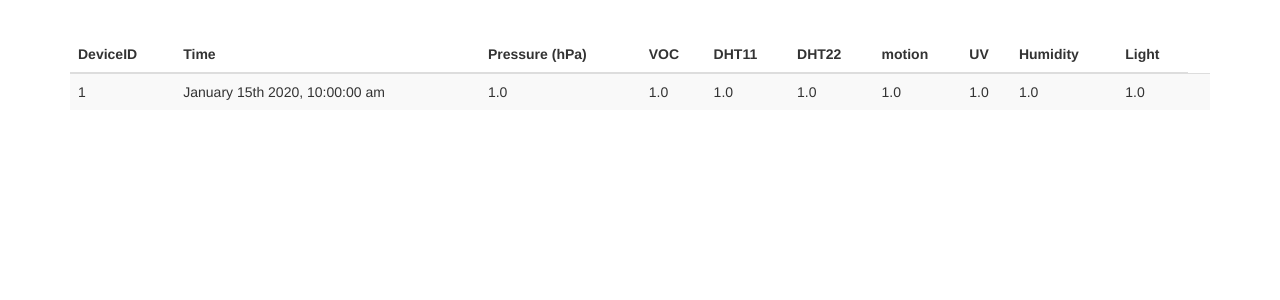
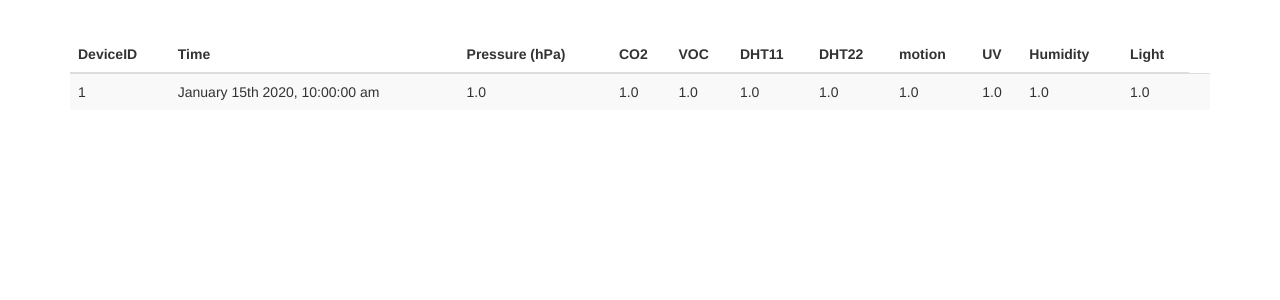
Before and after one commit to LucasAmos/Masters-project, a Flask app: page / in a window 1280 px wide. Shown: the part 52-352 px from the top of the page. Run offline with Flask 2, Linux system fonts and the light colour scheme; tables that the repository leaves empty hold one stand-in row (values such as "Sample post"); some libraries are stand-ins or nearby versions.

Commit message:
added co2 logging

```diff
--- a/sensors/models.py
+++ b/sensors/models.py
@@ -20,6 +20,7 @@ class Sensordata(db.Model):
     uv = db.Column(db.Float)
     motion = db.Column(db.Float)
     light = db.Column(db.Float)
+    co2 = db.Column(db.Float)
 
 
 
--- a/sensors/schemas.py
+++ b/sensors/schemas.py
@@ -6,6 +6,7 @@ ma = Marshmallow()
 
 class SensordataSchema(ma.Schema):
 
+        co2 = fields.Str(attribute="co2")
         voc = fields.Str(attribute="voc")
         date = fields.DateTime(attribute="time")
         dht22 = fields.Str(attribute="dht22")
--- a/sensors/templates/main_page.html
+++ b/sensors/templates/main_page.html
@@ -55,6 +55,7 @@
             <th>DeviceID </th>
             <th>Time</th>
             <th>Pressure (hPa)</th>
+            <th>CO2</th>
             <th>VOC</th>
             <th>DHT11</th>
             <th>DHT22</th>
@@ -76,6 +77,7 @@
                 <td> {{ reading.DeviceID }}</td>
                 <td> {{ moment(reading.time).format('MMMM Do YYYY, h:mm:ss a') }}</td>
                 <td> {{ reading.pressure }}</td>
+                <td> {{ reading.co2 }}</td>
                 <td> {{ reading.voc }}</td>
                 <td> {{ reading.dht11 }}</td>
                 <td> {{ reading.dht22 }}</td>
--- a/sensors/views.py
+++ b/sensors/views.py
@@ -226,6 +226,7 @@ class AddSensorReading(Resource):
                              humidity=request.form.get("humidity"),
                              pressure=request.form.get("pressure"),
                              voc=request.form.get("voc"),
+                             co2=request.form.get("co2"),
                              dht11=request.form.get("dht11"),
                              dht22=request.form.get("dht22"),
                              uv=request.form.get("uv"),
@@ -241,6 +242,7 @@ class AddSensorReading(Resource):
                 'humidity': reading.humidity,
                 'pressure': reading.pressure,
                 'voc': reading.voc,
+                'co2': reading.co2,
                 'dht11': reading.dht11,
                 'dht22': reading.dht22,
                 'uv': reading.uv,
```
